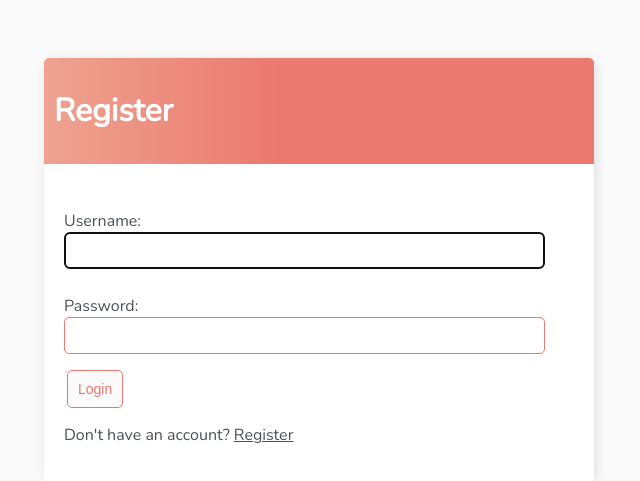
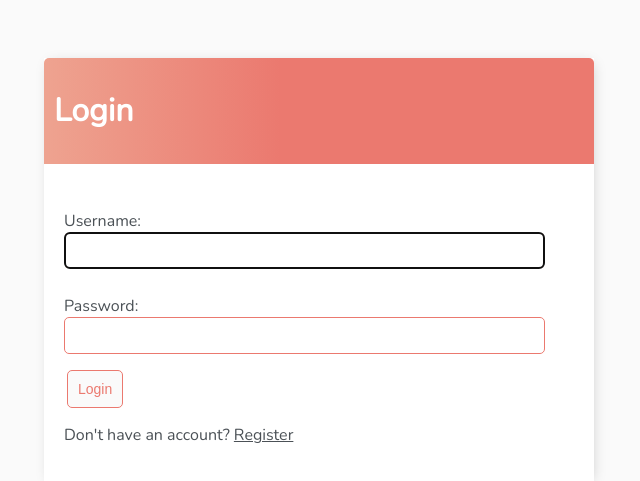
Before and after one commit to vladorthebest/todo_list, a Django app: page /login/ in a window 1280 px wide. Shown: the top 481 px of the page, without its empty margins (321-961 px from the left). Run offline with Django 4.2, Linux system fonts and the light colour scheme.

Commit message:
Fix headtitle in Login and Ragister

```diff
--- a/tasks/templates/tasks/login.html
+++ b/tasks/templates/tasks/login.html
@@ -3,7 +3,7 @@
 {% block content %}
 
     <div class="header-bar">
-        <h1>Register</h1>
+        <h1>Login</h1>
     </div>
 
     <div class="card-body">
--- a/tasks/templates/tasks/register.html
+++ b/tasks/templates/tasks/register.html
@@ -3,7 +3,7 @@
 {% block content %}
 
     <div class="header-bar">
-        <h1>Login</h1>
+        <h1>Register</h1>
     </div>
 
     <div class="card-body">
```
Also changed, not shown: db.sqlite3.
